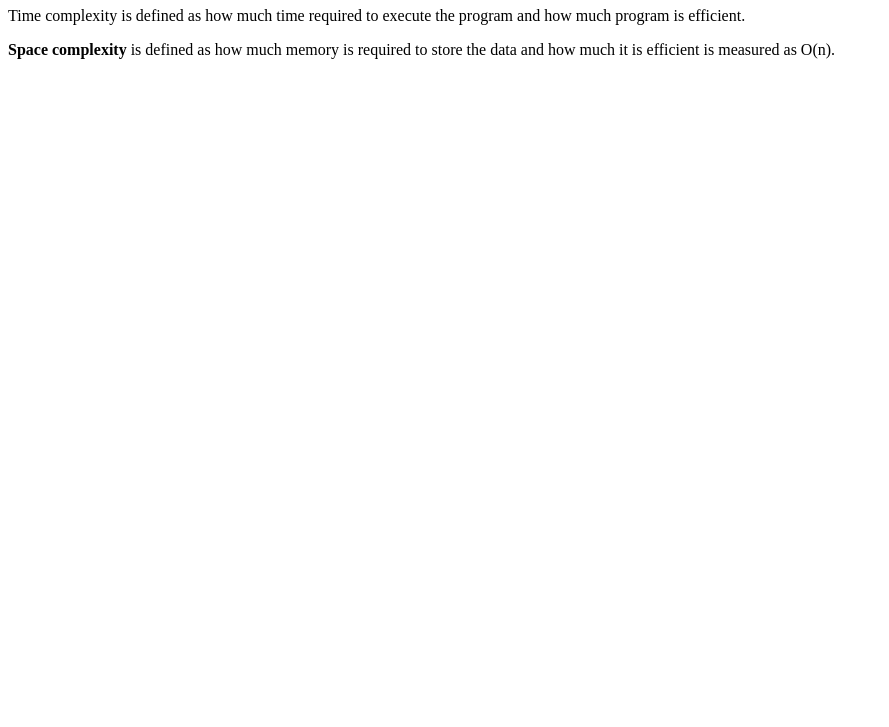
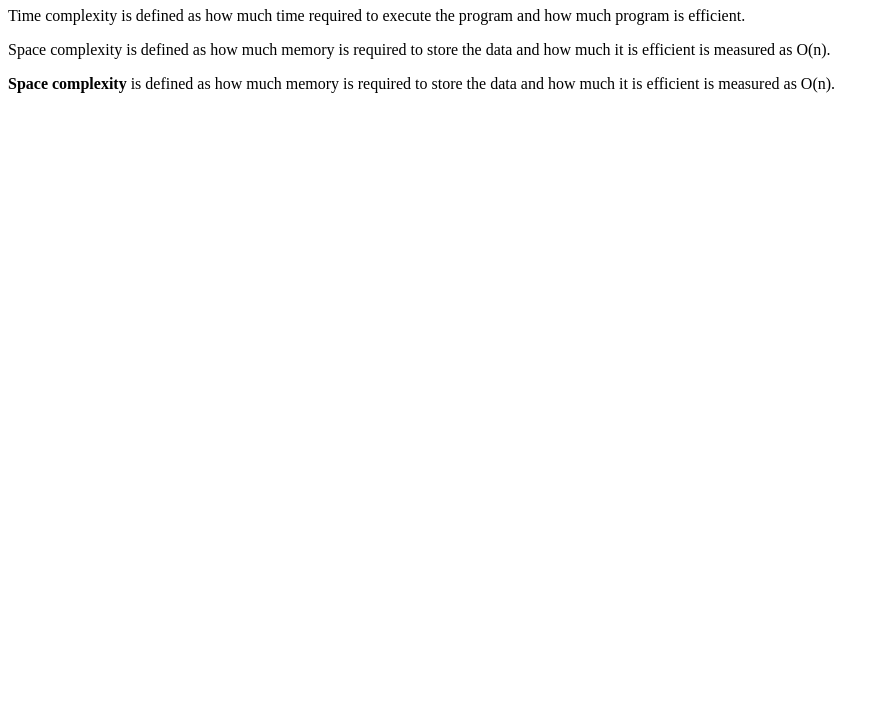
Before and after one commit to acciojob/time-and-space-complexity-AkshithMuddagoni, a website: page main.html in a window 1280 px wide. Shown: the part 73-800 px from the top of the page, without its empty margins (0-889 px from the left). Drawn offline with Linux system fonts and the light colour scheme.

Commit message:
created a submission

```diff
--- a/main.html
+++ b/main.html
@@ -10,6 +10,7 @@
 	<!-- the entire body must be written by student -->
      <h1>Time and Space Complexity</h1>
 	<p>Time complexity is defined as how much time required to execute the program and how much program is efficient.</p>
+	<p>Space complexity is defined as how much memory is required to store the data and how much it is efficient is measured as O(n).</p>
 	<p><b>Space complexity</b> is defined as how much memory is required to store the data and how much it is efficient is measured as O(n).</p>
 
 
```
